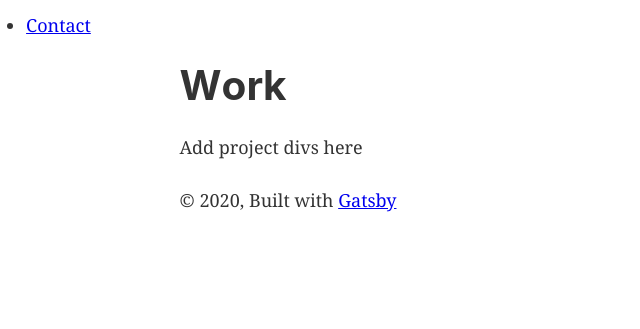
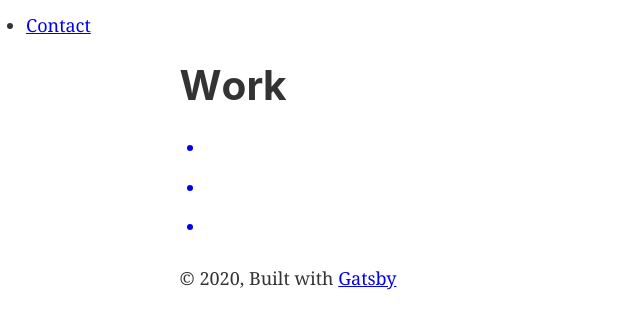
Before and after one commit to SaulSilver/hatem-website, a Gatsby site: page /work in a window 1280 px wide. Shown: the part 145-474 px from the top of the page, without its empty margins (0-640 px from the left). Built offline with nearby package versions, Linux system fonts and the light colour scheme; Gatsby itself is replaced by a stand-in of ours.

Commit message:
Projects GraphQL (WIP)

```diff
--- /dev/null
+++ b/src/content/projects/fulltime/shipandco.md
@@ -0,0 +1,9 @@
+---
+title: Ship&co
+description: Decision making for database minor design
+category: fulltime
+# tags: full,design
+---
+
+Web application of an All-in-One Shipping Management Solution
+for Global E-commerce
--- a/src/pages/work.js
+++ b/src/pages/work.js
@@ -1,10 +1,38 @@
 import React from 'react';
-import { Link } from 'gatsby';
+import { graphql, StaticQuery, Link } from 'gatsby';
 import Fade from 'react-reveal/Fade';
 import Layout from '../components/layout';
 import SEO from '../components/seo';
 
-const WorkPage = () => (
+// TODO: Change this to fetch the category per projects page
+const categoriesQuery = graphql`
+  query CategoriesQuery {
+    allMarkdownRemark(
+      filter: {
+        frontmatter: {
+          category: { in: ["fulltime", "freelance", "opensource"] }
+        }
+      }
+    ) {
+      edges {
+        node {
+          frontmatter {
+            category
+            title
+          }
+        }
+      }
+    }
+  }
+`;
+
+const renderPage = data => {
+  console.log('data', data);
+  // const categoriesNodes = data.allMarkdownRemark.edges.map(
+  //   categoryNode => categoryNode.frontmatter
+  // );
+  // console.log('categoriesNodes:', categoriesNodes);
+  return (
     <Layout>
       <SEO title="Work" />
       <div className="work-content">
@@ -13,11 +41,22 @@ const WorkPage = () => (
             Work
           </Fade>
         </h1>
-      <Fade bottom>
-        <p>Add project divs here</p>
-      </Fade>
+        <ul className="categories-container">
+          <Link to="fulltime">
+            <li className="fulltime"></li>
+          </Link>
+          <Link to="freelance">
+            <li className="freelance"></li>
+          </Link>
+          <Link to="opensource">
+            <li className="opensource"></li>
+          </Link>
+        </ul>
       </div>
     </Layout>
   );
+};
 
-export default WorkPage;
+export default () => (
+  <StaticQuery query={categoriesQuery} render={renderPage}></StaticQuery>
+);
```
Also changed, not shown: src/components/projects.js (added, +13 -0 lines), src/content/projects/freelance/coachsnap.md (added), src/content/projects/opensource/remotework.md (added), src/pages/category-projects.js (added). Lines whose indentation alone changed are shown as unchanged.
